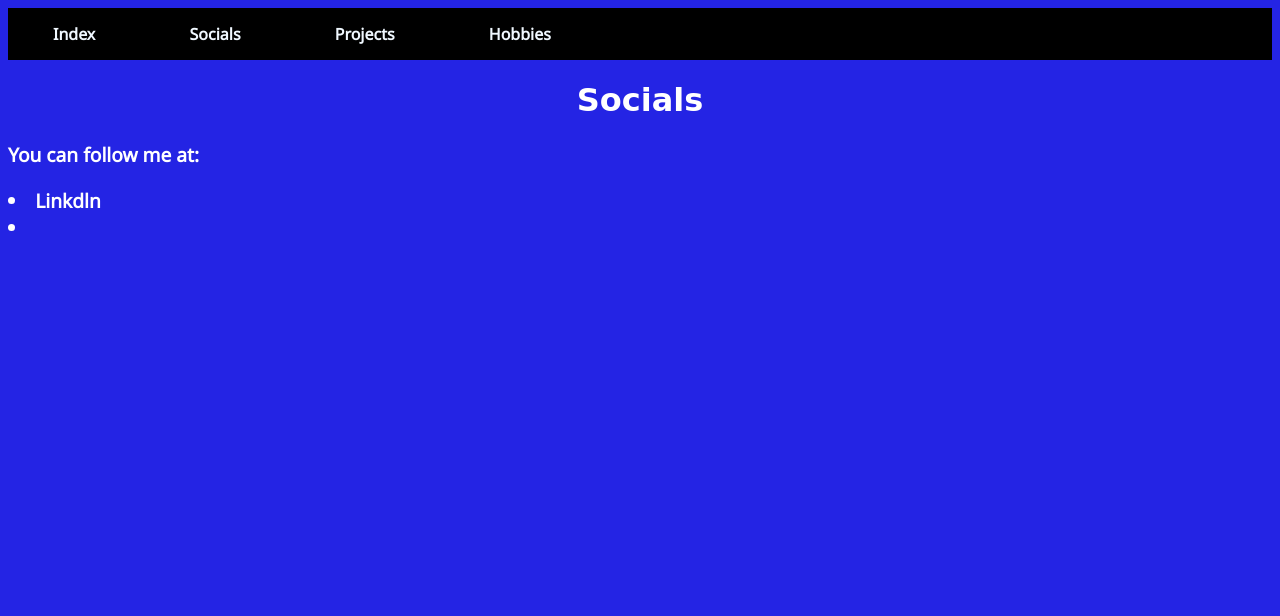
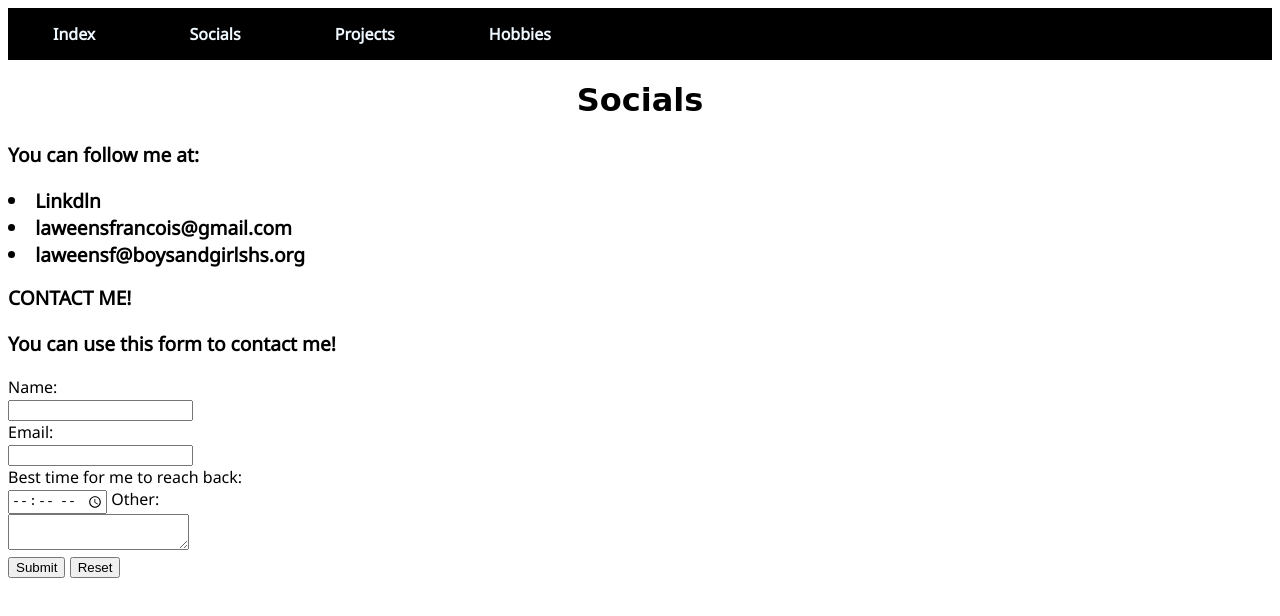
Before and after one commit to Laweens/Laweens.github.io, a plain HTML site: page socials.html in a window 1280 px wide. Drawn offline with Linux system fonts and the light colour scheme.

Commit message:
added contact form

```diff
--- a/socials.html
+++ b/socials.html
@@ -19,8 +19,25 @@
    <h1 id="socials-h1">  Socials</h1>
     <p class="quick-bold"> You can follow me at:</p>
     <li class="quick-bold"> Linkdln</li>
-    <li class=quick-bold> </li>
+    <li class=quick-bold> laweensfrancois@gmail.com </li>
+    <li class=quick-bold> laweensf@boysandgirlshs.org </li>
+    <h2 class="quick-bold"> CONTACT ME!</h2>
+    <p class="quick-bold"> You can use this form to contact me!</p>
+    <form  action="https://us-central1-steam-center-app-dev.cloudfunctions.net/formToEmail"
+    method="post">
+        <input name="send-to" value="lfrancois@brooklynsteamcenter.org" hidden>
+        <label>Name:</label><br>
+        <input name="Name"><br>
+        <label>Email:</label><br>
+        <input name="email"><br>
+        <label>Best time for me to reach back:</label><br>
+        <input name="time" type="time">
+        <labe> Other:</label><br>
+            <textarea name="textarea"></textarea><br>
+            <input type="submit">
+            <input type="reset">
 
+    </form>
 
 
 </body>
--- a/styles.css
+++ b/styles.css
@@ -2,8 +2,8 @@
 
  body {
     font-family: 'Noto Sans', sans-serif;
-    background-color: rgba(0, 0, 224, 0.859);
-    color: rgb(255, 255, 255);
+    background-color: rgb(255, 255, 255);
+    color: rgb(0, 0, 0);
 
 
  }
```
Also changed, not shown: index.html (+6 -5 lines), projects.html (+5 -3 lines).
